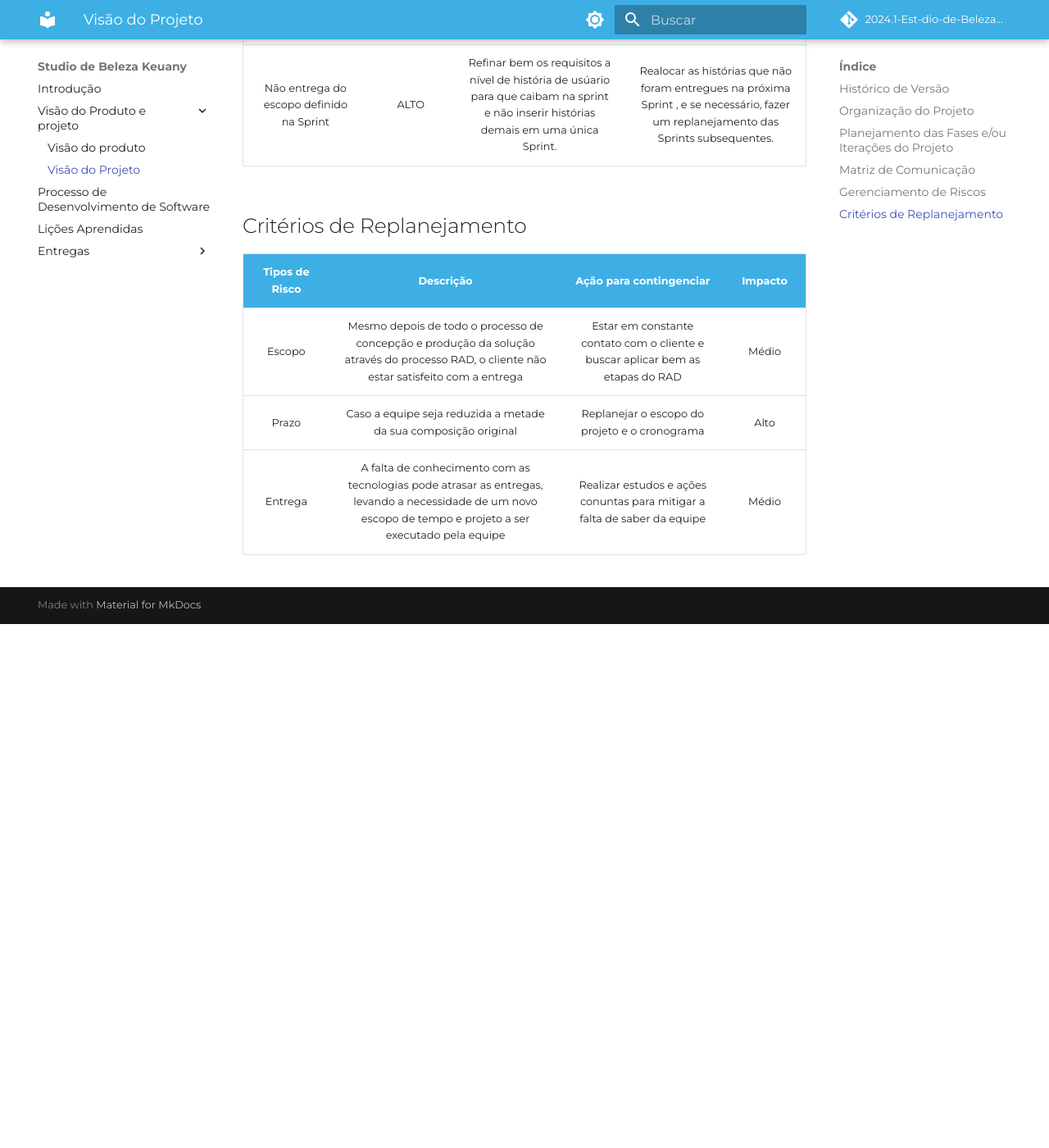
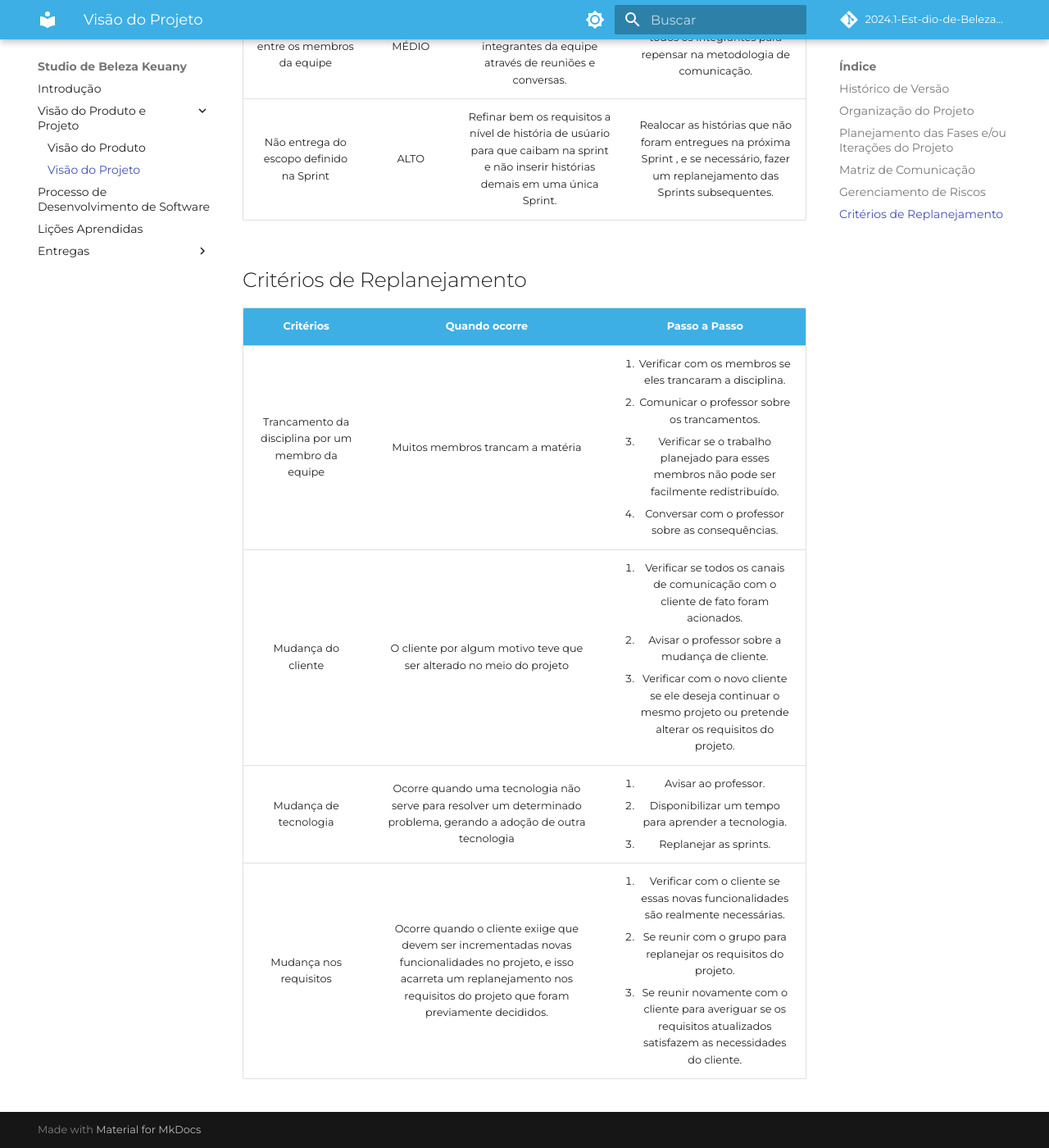
Before and after one commit to mdsreq-fga-unb/2024.1-Est-dio-de-Beleza-Keuany, an MkDocs documentation site: the page built from docs/visao_produto_projeto/visao_do_projeto.md, in a window 1280 px wide and 1400 px high, scrolled down 2786 px. Shown: the whole window at 82% size. Built offline with MkDocs 1.6.1 and Material for MkDocs 9.7.7, drawn with Linux system fonts in a browser that asks for light colours; some web fonts are replaced; comment, search, counter and statistics services are not loaded; before the commit the page ends 3547 px from its top, so only the background shows below that; some of the changed text lies outside the part shown.

```diff
--- a/docs/visao_produto_projeto/visao_do_projeto.md
+++ b/docs/visao_produto_projeto/visao_do_projeto.md
@@ -5,6 +5,7 @@
 | **Data** | **Versão** | **Descrição** | **Autor** |
 | :--------: | :--------: | :--------:  | :--------: |
 | 16/04/2024 | 1.0 | Criação do Documento  | Mateus, Raphael, Ana Karoliny, Gustavo Melo |
+| 17/04/2024 | 1.01 | Adicionando critérios de replanejamento  | João, Raphael, Gustavo Melo |
 
 ##  Organização do Projeto
 
@@ -58,8 +59,13 @@
 
 ##  Critérios de Replanejamento
 
-| Tipos de Risco    | Descrição     | Ação para contingenciar |  Impacto |
-| :--------: | :--------: | :--------: | :--------: |
-| Escopo | Mesmo depois de todo o processo de concepção e produção da solução através do processo RAD, o cliente não estar satisfeito com a entrega | Estar em constante contato com o cliente e buscar aplicar bem as etapas do RAD | Médio |
-| Prazo | Caso a equipe seja reduzida a metade da sua composição original | Replanejar o escopo do projeto e o cronograma | Alto |
-| Entrega | A falta de conhecimento com as tecnologias pode atrasar as entregas, levando a necessidade de um novo escopo de tempo e projeto a ser executado pela equipe | Realizar estudos e ações conuntas para mitigar a falta de saber da equipe | Médio |
+
+
+
+
+| Critérios    | Quando ocorre     | Passo a Passo |
+| :--------: | :--------: | :--------: |
+| Trancamento da disciplina por um membro da equipe | Muitos membros trancam a matéria | <ol><li>Verificar com os membros se eles trancaram a disciplina.</li><li>Comunicar o professor sobre os trancamentos.</li><li>Verificar se o trabalho planejado para esses membros não pode ser facilmente redistribuído.</li><li>Conversar com o professor sobre as consequências.</ul>  |
+| Mudança do cliente | O cliente por algum motivo teve que ser alterado no meio do projeto | <ol><li>Verificar se todos os canais de comunicação com o cliente de fato foram acionados.</li><li>Avisar o professor sobre a mudança de cliente.</li><li> Verificar com o novo cliente se ele deseja continuar o mesmo projeto ou pretende alterar os requisitos do projeto.</ul> |
+| Mudança de tecnologia | Ocorre quando uma tecnologia não serve para resolver um determinado problema, gerando a adoção de outra tecnologia | <ol><li>Avisar ao professor.</li><li>Disponibilizar um tempo para aprender a tecnologia.</li><li>Replanejar as sprints.</ul> |
+|Mudança nos requisitos | Ocorre quando o cliente exiige que devem ser incrementadas novas funcionalidades no projeto, e isso acarreta um replanejamento nos requisitos do projeto que foram previamente decididos. | <ol><li>Verificar com o cliente se essas novas funcionalidades são realmente necessárias.</li><li>Se reunir com o grupo para replanejar os requisitos do projeto.</li><li>Se reunir novamente com o cliente para averiguar se os requisitos atualizados satisfazem as necessidades do cliente.</ul> |
--- a/mkdocs.yml
+++ b/mkdocs.yml
@@ -37,10 +37,10 @@ extra_css:
 
 nav:
   - Introdução: index.md
-  - Visão do Produto e projeto:
-    - Visão do produto: visao_produto_projeto/visao_do_produto.md
+  - Visão do Produto e Projeto:
+    - Visão do Produto: visao_produto_projeto/visao_do_produto.md
     - Visão do Projeto: visao_produto_projeto/visao_do_projeto.md
-  - Processo de Desenvolvimento de Software: /processoDev.md
+  - Processo de Desenvolvimento de Software: processoDev.md
   - Lições Aprendidas: licoesAprendidas.md
   - Entregas:
     - Unidade 1: entregas/unidade01.md
```
Also changed, not shown: README.md (+33 -2 lines), docs/entregas/unidade01.md (+0 -2 lines), docs/processoDev.md (+80 -0 lines), docs/visao_produto_projeto/visao_do_produto.md (+7 -14 lines), docs/assets/images/logo_discord.png (deleted), docs/assets/images/logo_drive.png (deleted), docs/assets/images/logo_github.png (deleted), docs/assets/images/logo_meets.png (deleted), docs/assets/images/logo_whatsapp.png (deleted), docs/assets/images/selection_based/associated_risk.png (added), docs/assets/images/selection_based/characteristics_requirements.png (added), docs/assets/images/selection_based/status_of_development_team.png (added), docs/assets/images/selection_based/user_participation.png (added).
